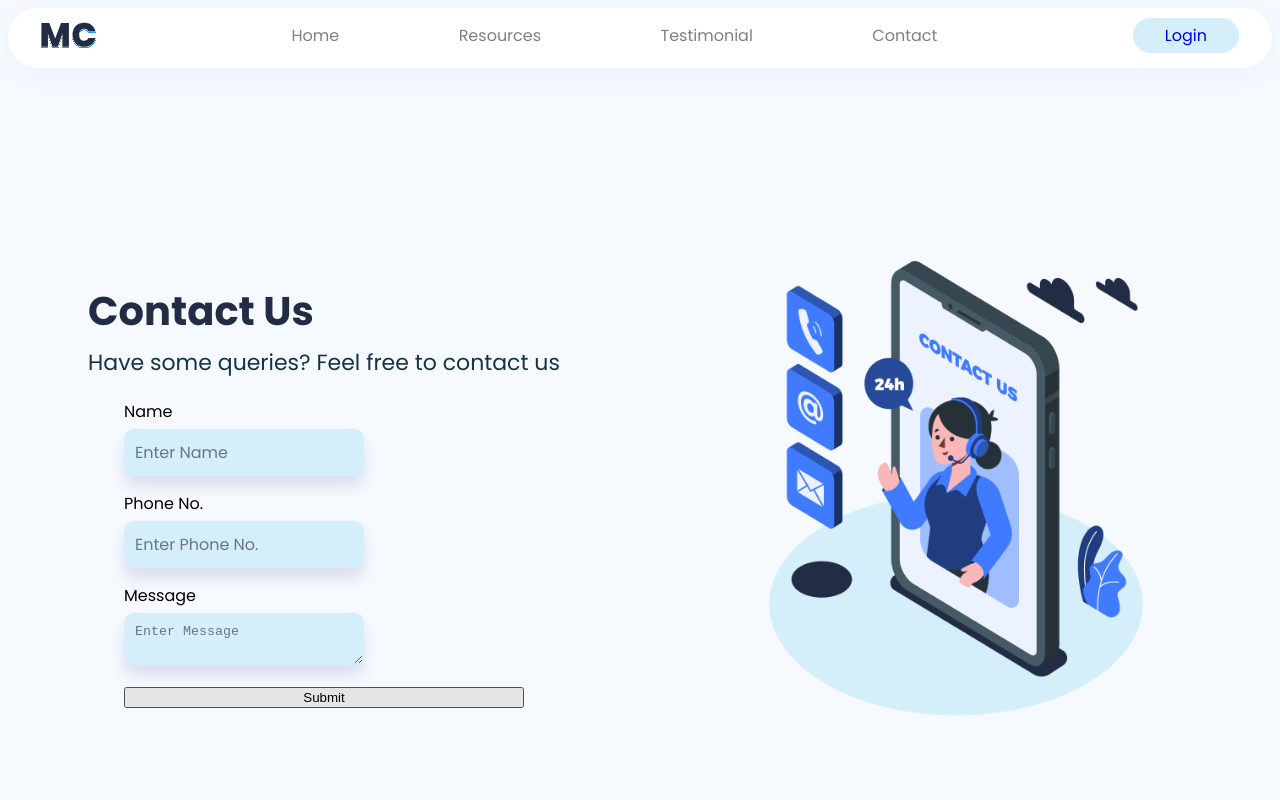
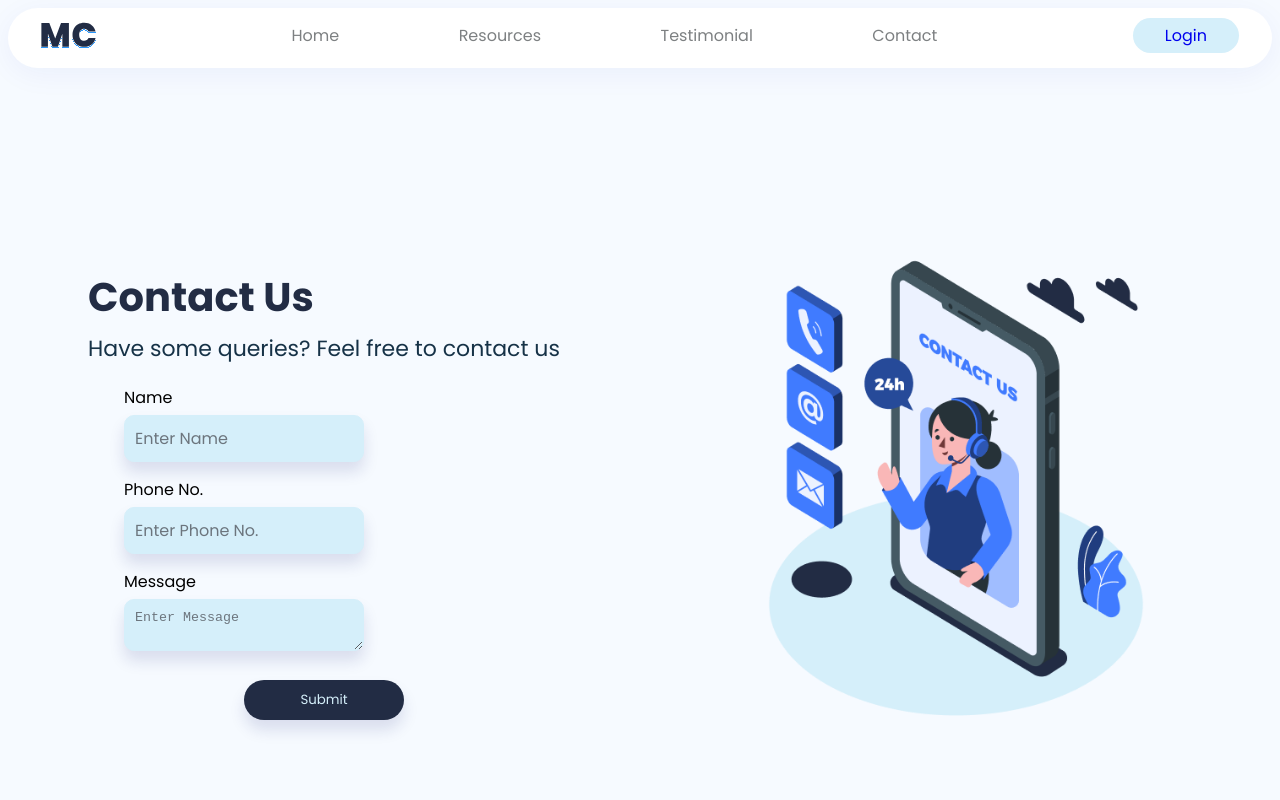
Before and after one commit to SakshiSingh244/Full-Stack, a React (Vite) app in the folder my-react-app/: page /Contact in a window 1280 px wide. In both pictures the pointer is over the button "Submit". Shown: the top 800 px of the page. Built offline with nearby package versions, Linux system fonts and the light colour scheme.

Commit message:
Button Enhanced

```diff
--- a/my-react-app/src/Components/ContactComp.css
+++ b/my-react-app/src/Components/ContactComp.css
@@ -71,7 +71,8 @@
     color: #6c757d;
   }
 
-  .con {
+  #con {
+    font-family: 'Poppins', sans-serif;
     align-self: center;
     display: block;
     width: 40%;
@@ -81,8 +82,12 @@
     border-radius: 20px;
     cursor: pointer;
     margin-top: 10px;
+    border: none;
+    transition: transform 0.5s ease;
   }
 
-  .con:hover {
-    background-color: #222C44;
+
+  #con:hover {
+    box-shadow: 0px 10px 15px rgba(26,33,118,0.13);
+    transform: translateY(-3px);
   }
```
